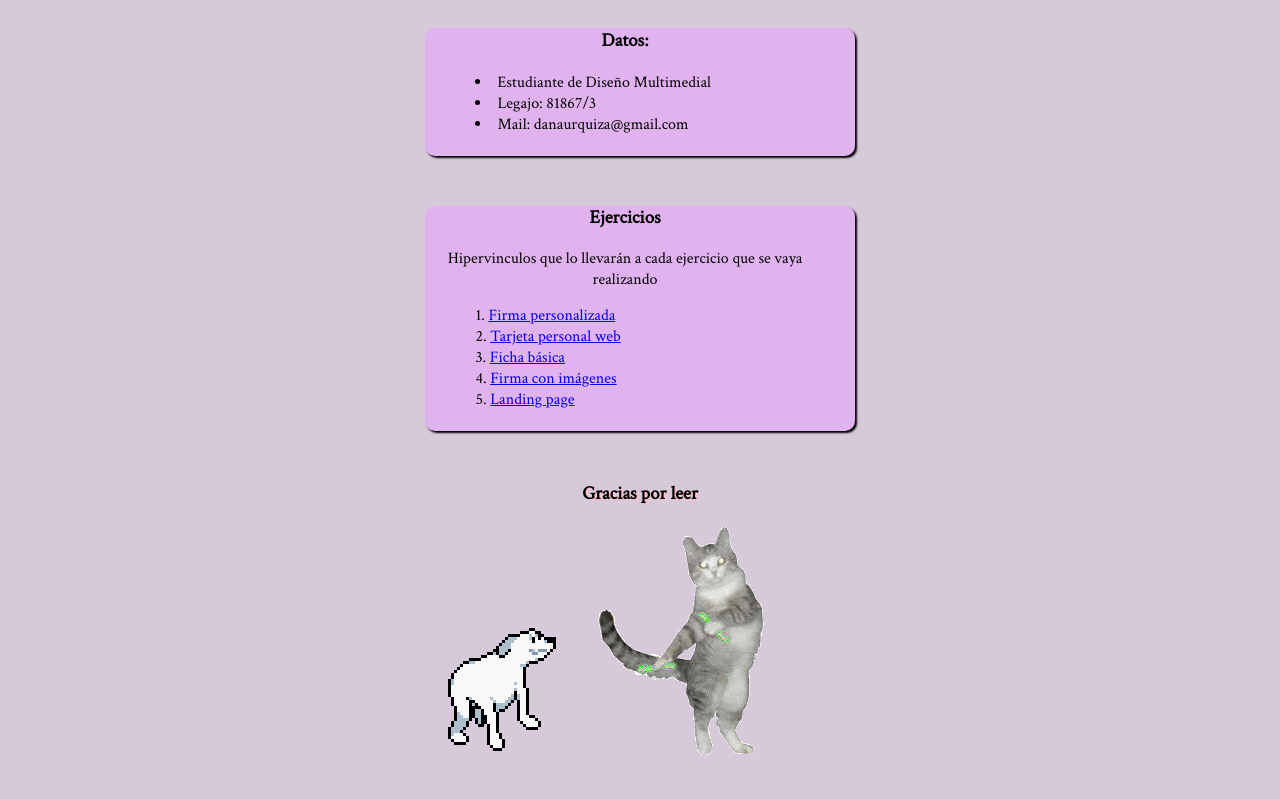
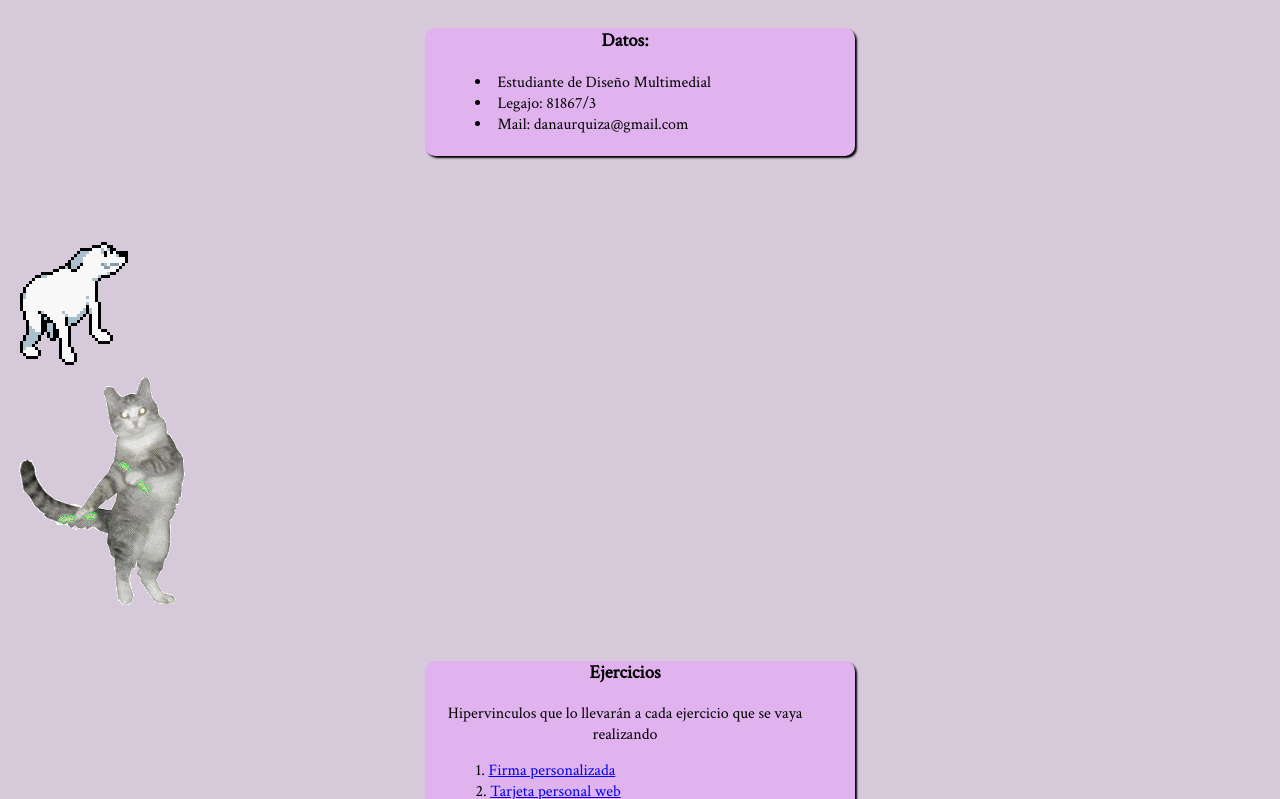
Before and after one commit to danaurquiza/danaurquiza.github.io, a plain HTML site: page index.html in a window 1280 px wide. Shown: the part 153-952 px from the top of the page. Before the commit the page ends 922 px from the top, so only its background shows below. Drawn offline with Linux system fonts and the light colour scheme.

Commit message:
Add files via upload

```diff
--- a/index.html
+++ b/index.html
@@ -24,6 +24,11 @@
 </ul>
 </div>
 
+<div class="perrito"><img src="img/perritobailando.gif" alt="gif de un perrito bailando" ></div>
+<div class="gatito"><img src="img/gatitobailando.gif" alt="gif de un gatito bailando" ></div>
+
+
+
 <!--Cuerpo de la pagina-->
 <div class="ejercicios">
 <h3>Ejercicios</h3>
@@ -33,7 +38,7 @@
     <li><a href="#">Tarjeta personal web</a></li>
     <li><a href="#">Ficha básica</a></li>
     <li><a href="#">Firma con imágenes</a></li>
-    <li><a href="#">Landing page</a></li>
+    <li><a href="gatos.html">Landing page</a></li>
 </ol>
 </div>
 
@@ -41,8 +46,7 @@
 <div class="pie">
 <h3>Gracias por leer</h3>
 
-<img src="img/perritobailando.gif" alt="gif de un perrito bailando">
-<img src="img/gatitobailando.gif" alt="gif de un gatito bailando">
+
 </div>
 
 
```
